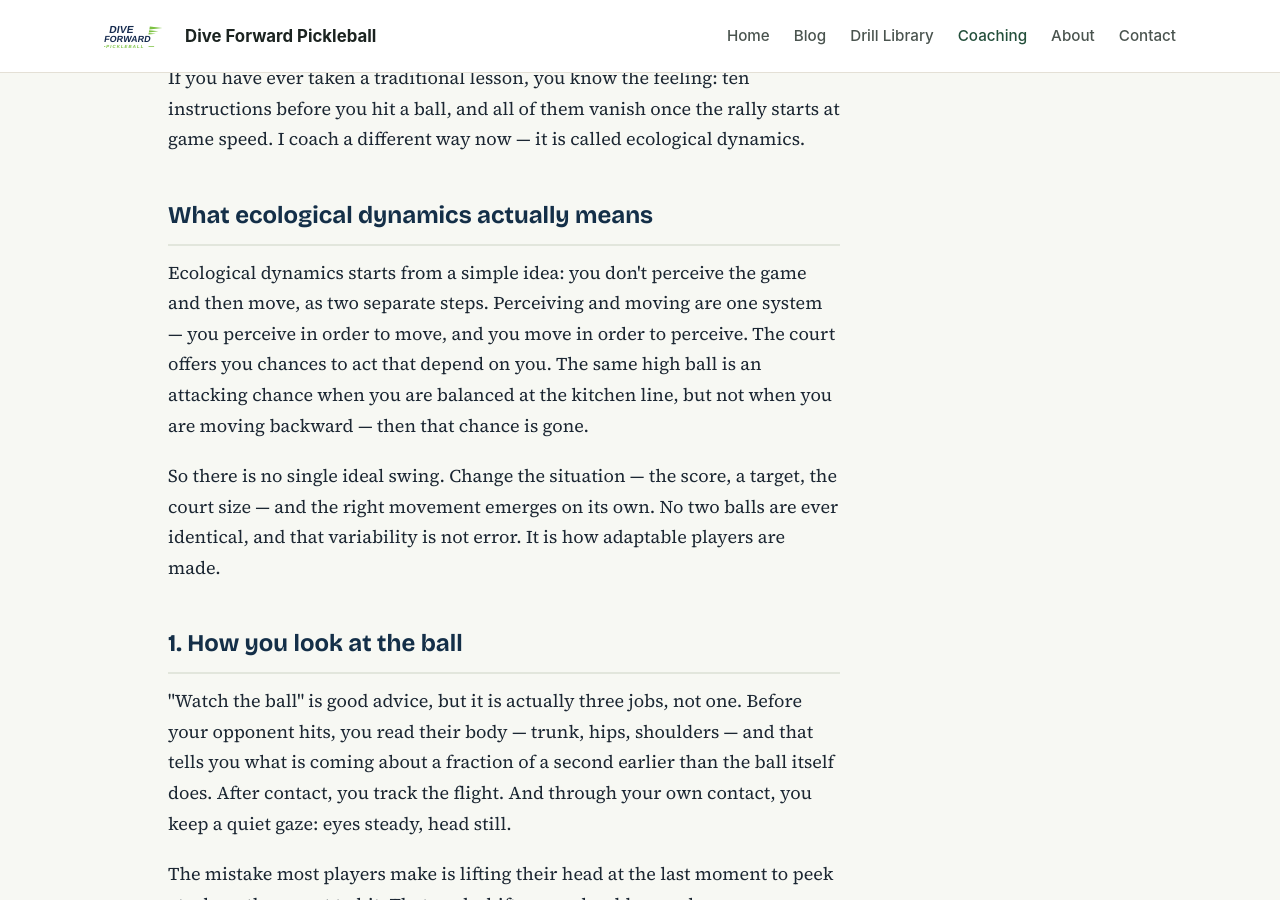
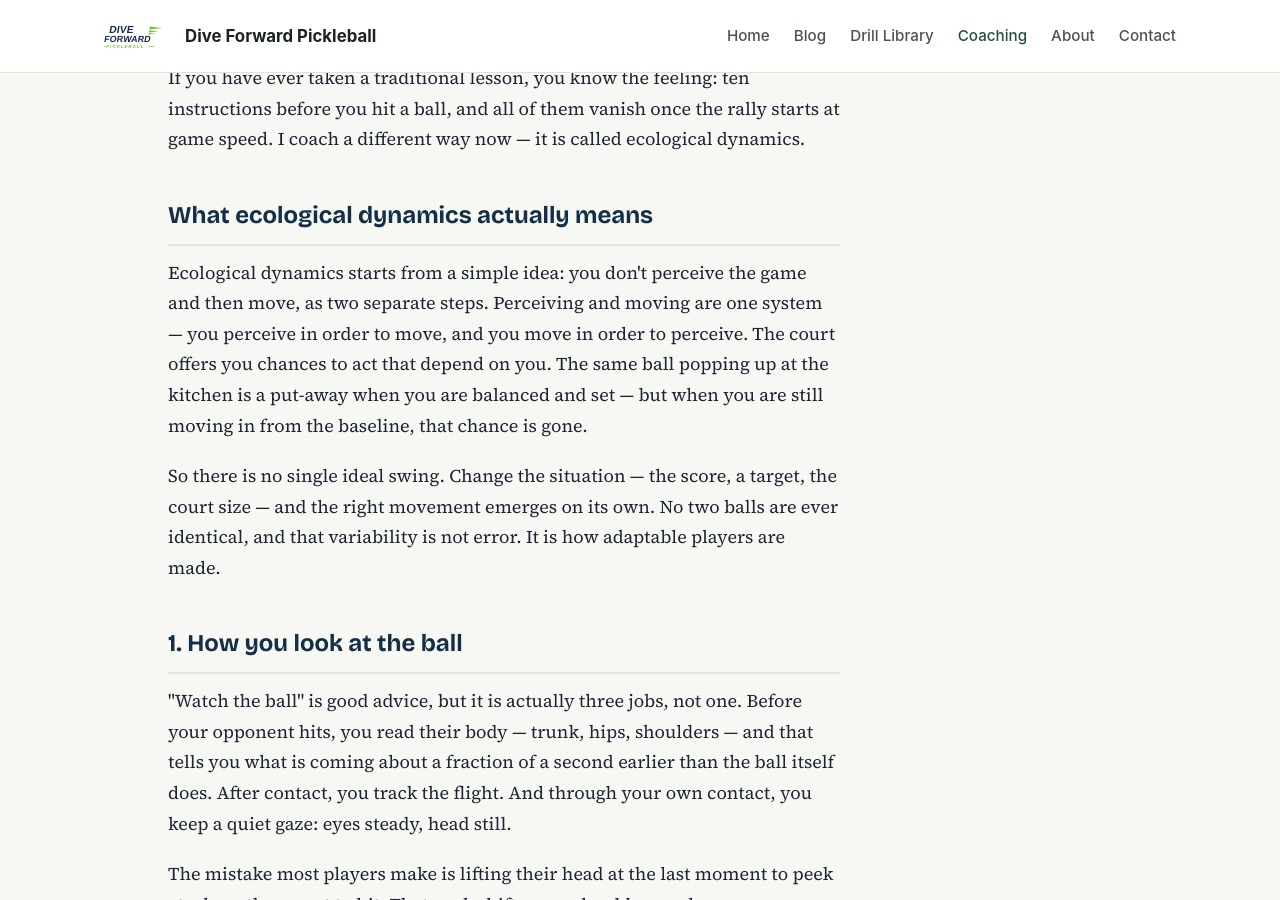
Before and after one commit to forwardpickleballorg-art/forwardpickleballorg-art.github.io, a Jekyll site: the page built from coaching/pickleball-ecological-dynamics.html, in a window 1280 px wide and 900 px high, scrolled down 526 px. Built offline with Jekyll 4.4.1, drawn with Linux system fonts in a browser that asks for light colours.

Commit message:
Swap high-ball example for kitchen pop-up example on ecological dynamics page

```diff
--- a/coaching/pickleball-ecological-dynamics.html
+++ b/coaching/pickleball-ecological-dynamics.html
@@ -151,7 +151,7 @@ layout: null
 
   <h2>What ecological dynamics actually means</h2>
 
-  <p>Ecological dynamics starts from a simple idea: you don't perceive the game and then move, as two separate steps. Perceiving and moving are one system — you perceive in order to move, and you move in order to perceive. The court offers you chances to act that depend on you. The same high ball is an attacking chance when you are balanced at the kitchen line, but not when you are moving backward — then that chance is gone.</p>
+  <p>Ecological dynamics starts from a simple idea: you don't perceive the game and then move, as two separate steps. Perceiving and moving are one system — you perceive in order to move, and you move in order to perceive. The court offers you chances to act that depend on you. The same ball popping up at the kitchen is a put-away when you are balanced and set — but when you are still moving in from the baseline, that chance is gone.</p>
 
   <p>So there is no single ideal swing. Change the situation — the score, a target, the court size — and the right movement emerges on its own. No two balls are ever identical, and that variability is not error. It is how adaptable players are made.</p>
 
```
